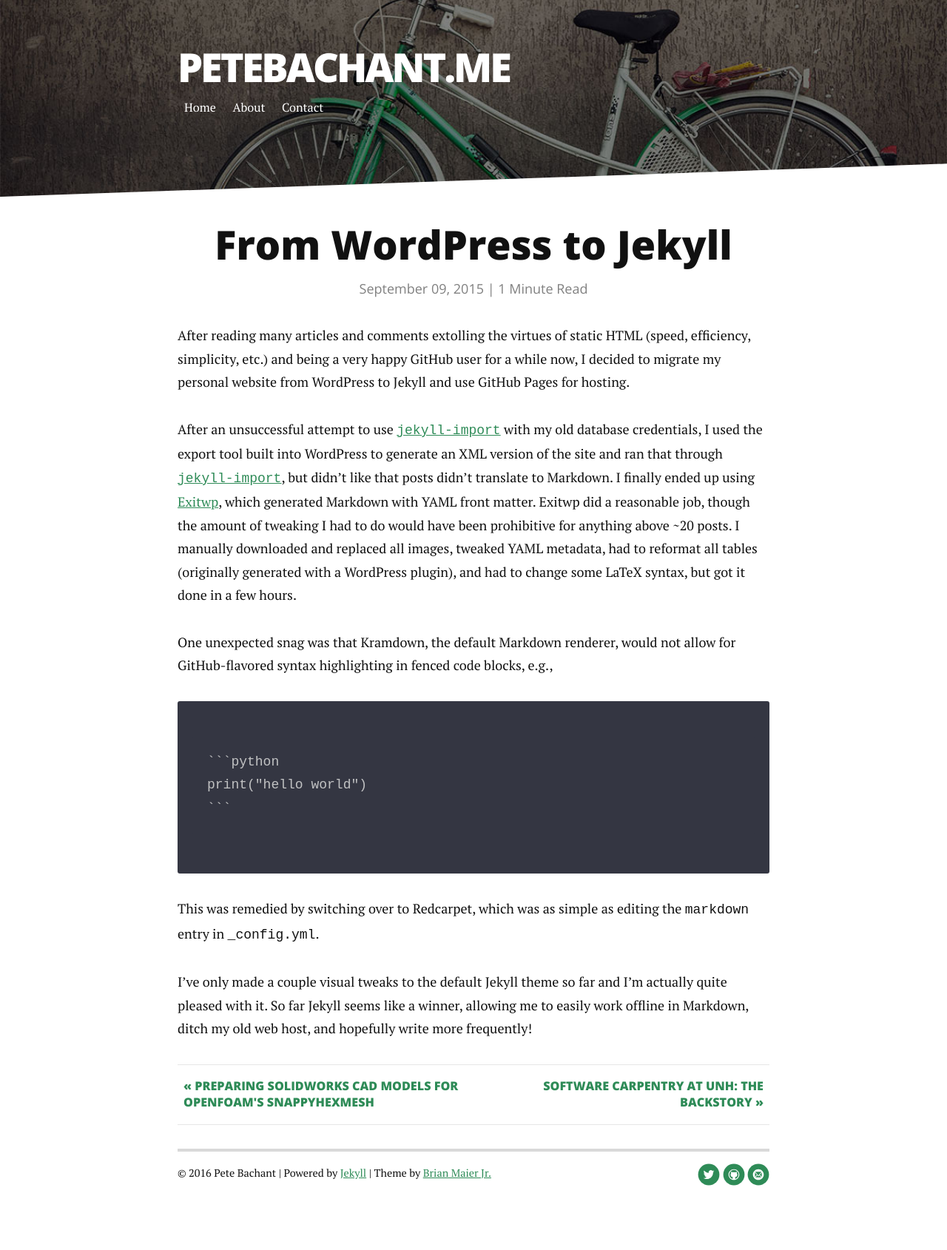
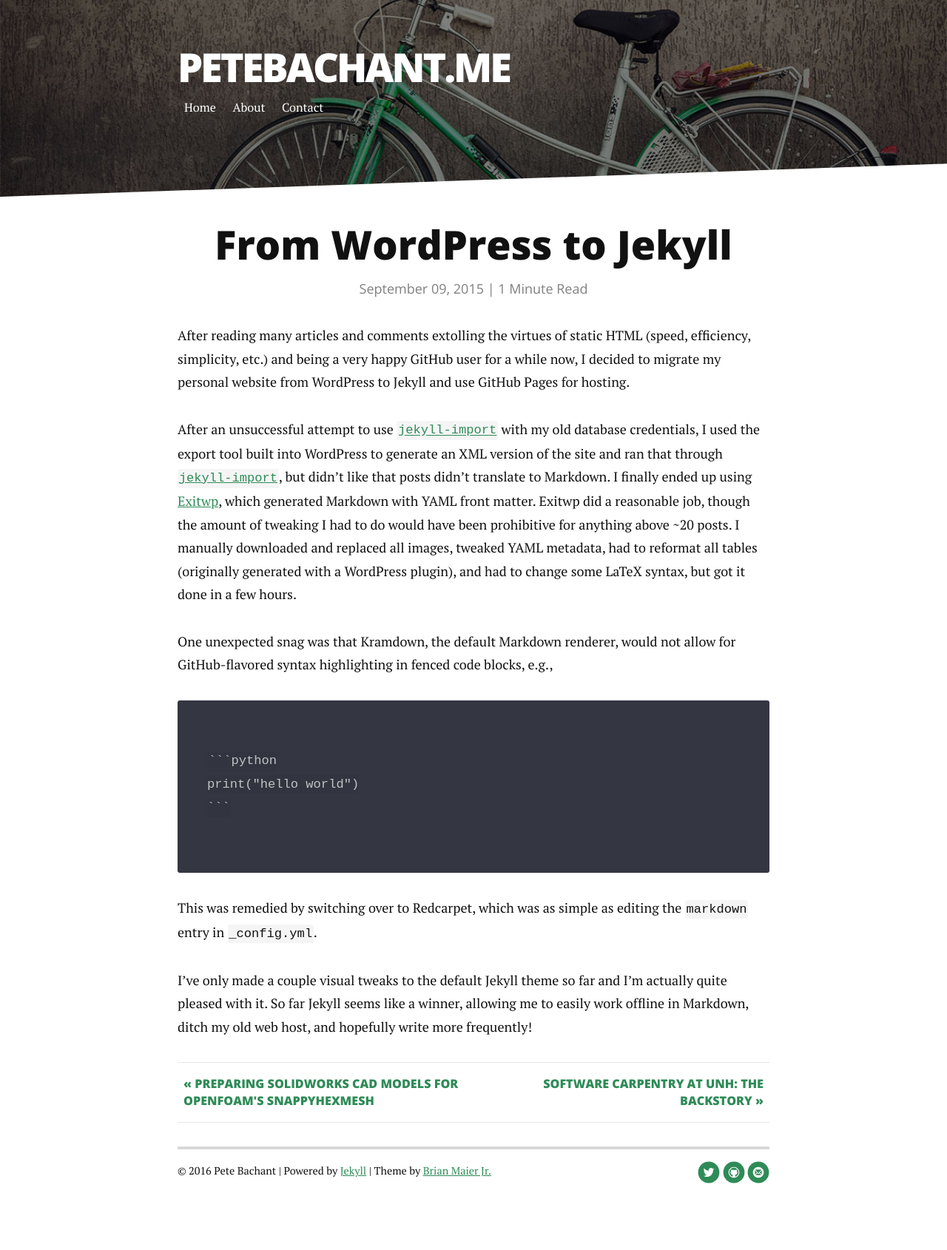
Before and after one commit to petebachant/petebachant.github.io, a Jekyll site: the page built from _posts/2015-09-01-from-wordpress-to-jekyll.md, in a window 1280 px wide. Shown: the whole page at 74% size. Built offline with Jekyll 4.4.1, drawn with Linux system fonts in a browser that asks for light colours; nearby versions of some CDN libraries; comment, search, counter and statistics services are not loaded.

Commit message:
Use GitHub-esque style for inline code

```diff
--- a/assets/css/style.css
+++ b/assets/css/style.css
@@ -177,6 +177,16 @@ pre {
 code,kbd,pre,samp {
 	font-family:monospace, monospace;
 	font-size:1em
+}
+
+.content code, .content tt {
+    padding: 0.1em;
+    padding-top: 0.2em;
+    padding-bottom: 0.2em;
+    margin: 0;
+    font-size: 95%;
+    background-color: rgba(0,0,0,0.04);
+    border-radius: 3px;
 }
 
 form {
```
